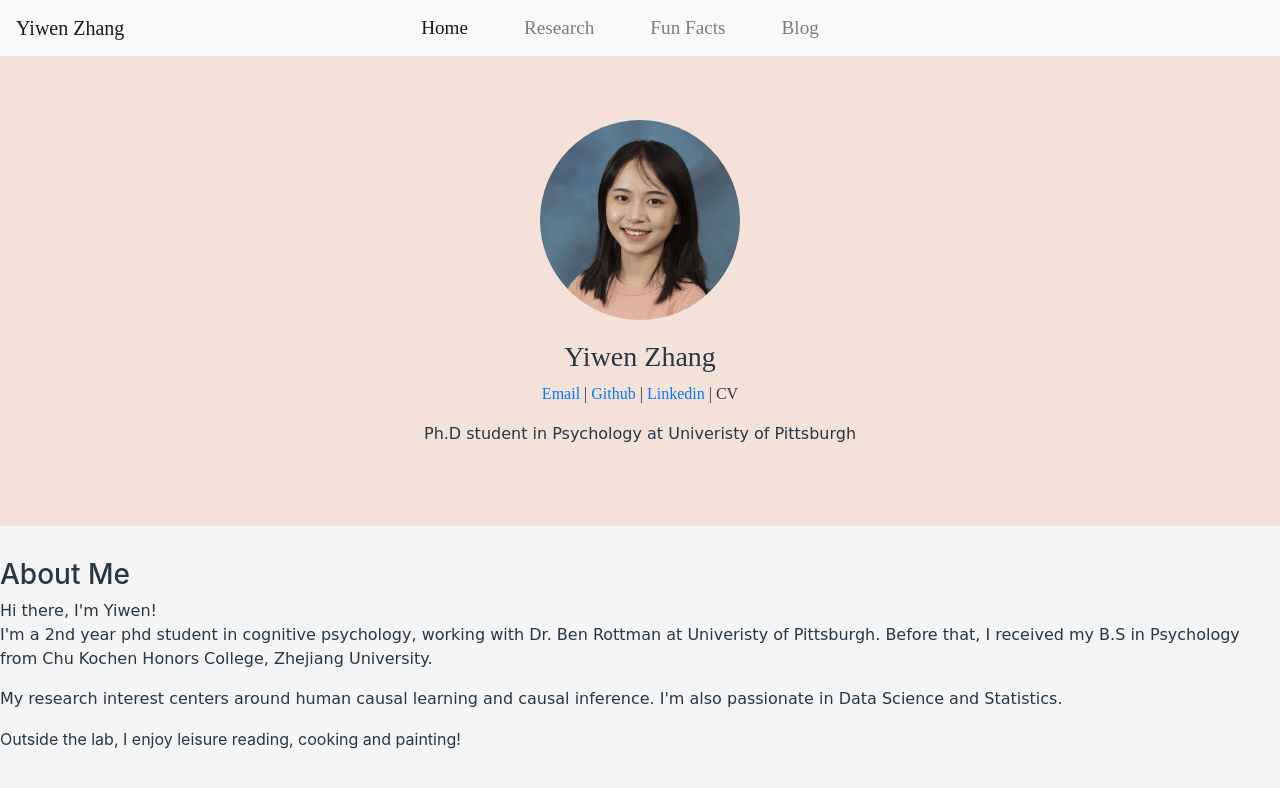
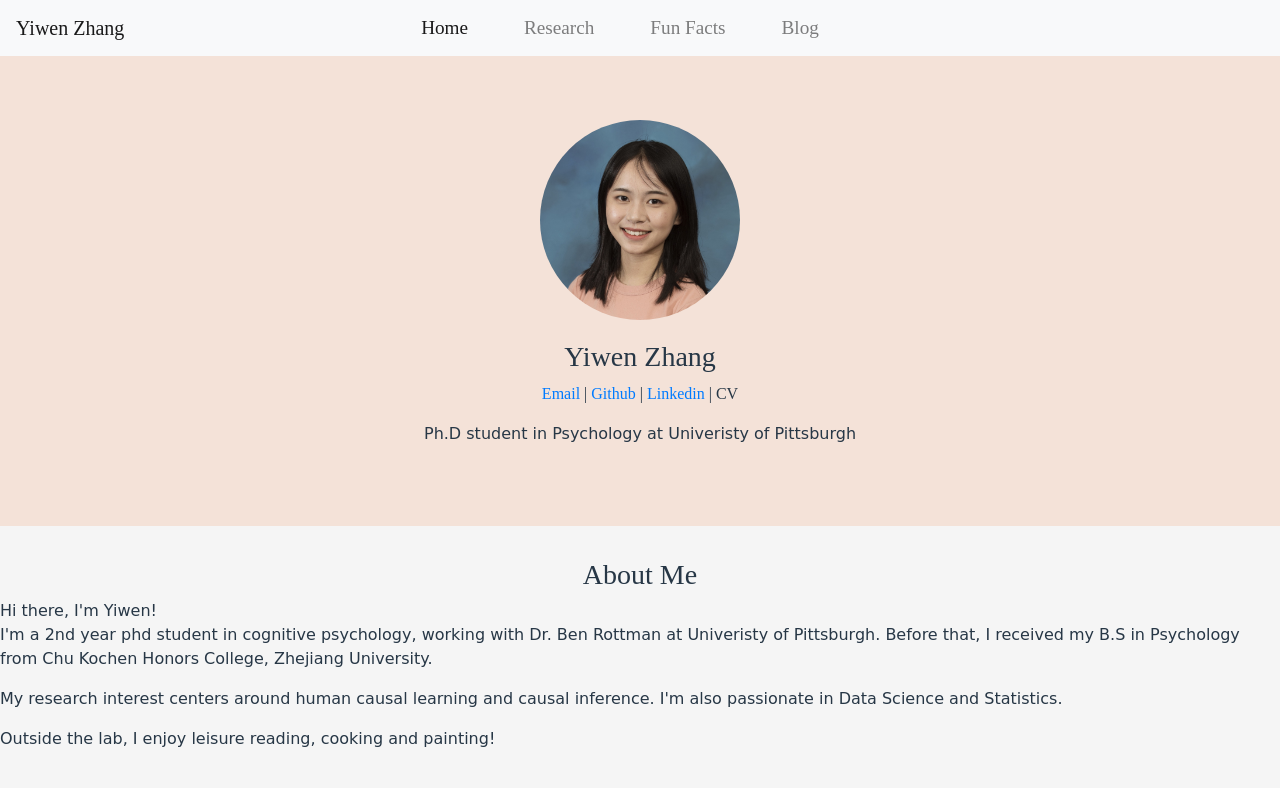
Before and after one commit to yiwenzhang1997/yiwenzhang1997.github.io, a Jekyll site: the page built from index.html, in a window 1280 px wide. Shown: the top 788 px of the page. Built offline with Jekyll 4.4.1, drawn with Linux system fonts in a browser that asks for light colours.

Commit message:
change css

```diff
--- a/_layouts/default.html
+++ b/_layouts/default.html
@@ -73,7 +73,7 @@
     <div class="jumbotron jumbotron-fluid">
         <div class="jumbotron-container" align="center">
             <div class="jumbotron-crop rounded-circle">
-                <img src="static/images/myphoto.JPG" class="myPhoto" alt="Me" style="display:inline">
+                <img src="/static/images/myphoto.JPG" class="myPhoto" alt="Me" style="display:inline">
             </div>
             <div class="jumbotron-text">
                 <h3 align="center">Yiwen Zhang</h3>
--- a/blog/index.html
+++ b/blog/index.html
@@ -14,14 +14,11 @@ layout: default
     </div>
 
     <style>
-        p{
-          text-align: left;
-        }
         .card{
           box-shadow: 0 4px 8px 0 rgba(0,0,0,0.2);
           transition: 0.3s;
           margin: 10px 5px;
-          padding: 5px;
+          padding: 10px 5px;
           border-radius: 10px;
         }
         .card:hover {
--- a/css/main.css
+++ b/css/main.css
@@ -1,6 +1,10 @@
 body{
     color:#273746;
     background-color: whitesmoke;
+}
+.sub-title{
+    font-family: Bradley Hand, cursive;
+    text-align: center;
 }
 .navbar{
     font-family: Bradley Hand, cursive;
--- a/index.html
+++ b/index.html
@@ -3,11 +3,17 @@ layout: default
 title: Yiwen Zhang
 ---
 <div class="about">
-    <h3>About Me</h3>
+    <h3 class="sub-title">About Me</h3>
     <p class="main-text">Hi there, I'm Yiwen! <br> I'm a 2nd year phd student in cognitive psychology,
         working with Dr. Ben Rottman at Univeristy of Pittsburgh.
         Before that, I received my B.S in Psychology from Chu Kochen Honors College, Zhejiang University. </p>
     <p class="main-text">My research interest centers around human causal learning and causal inference.
         I'm also passionate in Data Science and Statistics.</p>
-    <p>Outside the lab, I enjoy leisure reading, cooking and painting!</p>
+    <p class="main-text">Outside the lab, I enjoy leisure reading, cooking and painting!</p>
 </div>
+
+<style>
+.about{
+    margin: 20px,10px;
+}
+</style>
```
Also changed, not shown: _layouts/post.html (+12 -4 lines).
